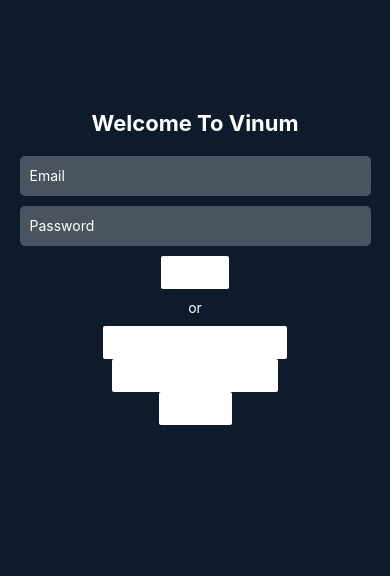
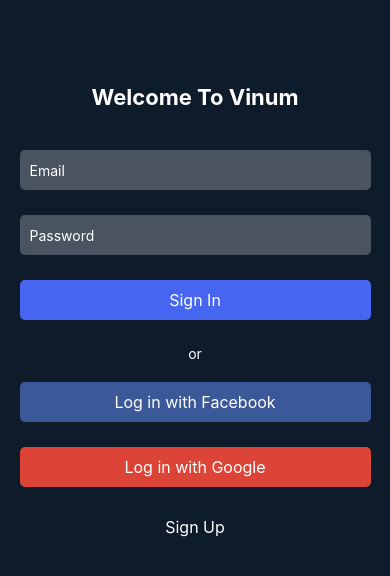
Before and after one commit to Cabezlea/Vinum, a React Native app: screen / in a window 390 px wide. Shown: the top 576 px of the page. Built offline with nearby package versions, Linux system fonts and the light colour scheme.

Commit message:
Decorated Sign-In page

```diff
--- a/pages/SignIn.jsx
+++ b/pages/SignIn.jsx
@@ -1,5 +1,5 @@
 import React from 'react';
-import { View, Text, Button, StyleSheet, TextInput, Dimensions } from 'react-native';
+import { View, Text, Button, StyleSheet, TextInput, Dimensions, TouchableOpacity } from 'react-native';
 
 const {height} = Dimensions.get('window');
 const SignInScreen = ({ onSignIn }) => {
@@ -10,11 +10,22 @@
       <TextInput style={styles.input} placeholder="Email" placeholderTextColor="#FFFFFF"/>
       <TextInput style={styles.input} placeholder="Password" placeholderTextColor="#FFFFFF"/>
       {/* Buttons for the user to Sign in */}
-      <Button title="Sign In" onPress={onSignIn} color="#FFFFFF" />
+      <TouchableOpacity style={styles.button} onPress={onSignIn}>
+        <Text style={styles.buttonText}>Sign In</Text>
+      </TouchableOpacity>
       <Text style={styles.orText}>or</Text>
-      <Button title="Log in with Facebook" onPress={() => {}} color="#FFFFFF" />
-      <Button title="Log in with Google" onPress={() => {}} color="#FFFFFF" />
-      <Button title="Sign Up" onPress={() => {}} color="#FFFFFF" />
+
+      <TouchableOpacity style={styles.buttonFacebook} onPress={() => {}}>
+        <Text style={styles.buttonText}>Log in with Facebook</Text>
+      </TouchableOpacity>
+
+      <TouchableOpacity style={styles.buttonGoogle} onPress={() => {}}>
+        <Text style={styles.buttonText}>Log in with Google</Text>
+      </TouchableOpacity>
+
+      <TouchableOpacity style={styles.signUpButton} onPress={() => {}}>
+        <Text style={styles.signUpText}>Sign Up</Text>
+      </TouchableOpacity>
     </View>
   );
 };
@@ -25,12 +36,13 @@
     justifyContent: 'flex-start',
     alignItems: 'center',
     backgroundColor: '#0D1B2A',
-    paddingTop: height * 0.13, // 13% of the screen to make sure it is responsive
+    paddingTop: height * 0.1,
+
   },
   welcomeText: {
     fontSize: 22,
     fontWeight: 'bold',
-    marginBottom: 20, // Add some space before the button
+    marginBottom: 40,
     color: '#FFFFFF',
   },
   input: {
@@ -40,19 +52,46 @@
     backgroundColor: '#ffffff40',
     borderRadius: 5,
     paddingHorizontal: 10,
-    marginBottom: 10,
+    marginBottom: 25,
+  },
+  button: {
+    width: '90%',
+    backgroundColor: '#4666F2', // Example color
+    padding: 10,
+    alignItems: 'center',
+    borderRadius: 5,
+    marginBottom: 25,
+  },
+  buttonText: {
+    color: '#FFFFFF',
+    fontSize: 16,
   },
   orText: {
     color: '#FFFFFF',
-    marginVertical: 10,
+    marginBottom: 20,
+  },
+  buttonFacebook: {
+    backgroundColor: '#3B5998', // Facebook blue
+    width: '90%',
+    padding: 10,
+    alignItems: 'center',
+    borderRadius: 5,
+    marginBottom: 25,
+  },
+  buttonGoogle: {
+    backgroundColor: '#DB4437', // Google red
+    width: '90%',
+    padding: 10,
+    alignItems: 'center',
+    borderRadius: 5,
+    marginBottom: 15,
+  },
+  signUpButton: {
+    marginTop: 15,
   },
   signUpText: {
-    marginTop: 20,
-    color: '#FFF',
-  },
-  signUpLink: {
-    fontWeight: 'bold',
-    color: '#5C4D7D',
+    color: '#FFFFFF',
+    fontSize: 16,
   }
 });
 
```
